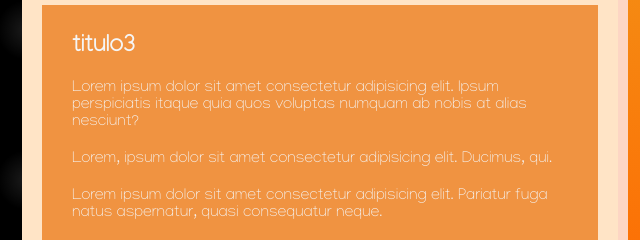
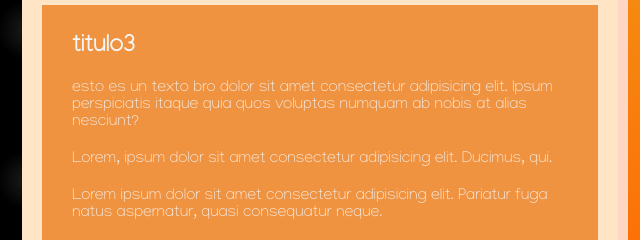
Before and after one commit to jalvarex/practica-de-jenkins, a plain HTML site: page index.html in a window 1280 px wide. Shown: the part 745-985 px from the top of the page, 118-758 px from the left. Drawn offline with Linux system fonts and the light colour scheme.

Commit message:
segundo commit

```diff
--- a/index.html
+++ b/index.html
@@ -39,7 +39,7 @@
             </article>
             <article class="article">
                 <h2>titulo3</h2>
-                <p>Lorem ipsum dolor sit amet consectetur adipisicing elit. Ipsum perspiciatis itaque quia quos voluptas
+                <p>esto es un texto bro dolor sit amet consectetur adipisicing elit. Ipsum perspiciatis itaque quia quos voluptas
                     numquam ab nobis at alias nesciunt?</p>
                 <p>Lorem, ipsum dolor sit amet consectetur adipisicing elit. Ducimus, qui.</p>
                 <p>Lorem ipsum dolor sit amet consectetur adipisicing elit. Pariatur fuga natus aspernatur, quasi
```
